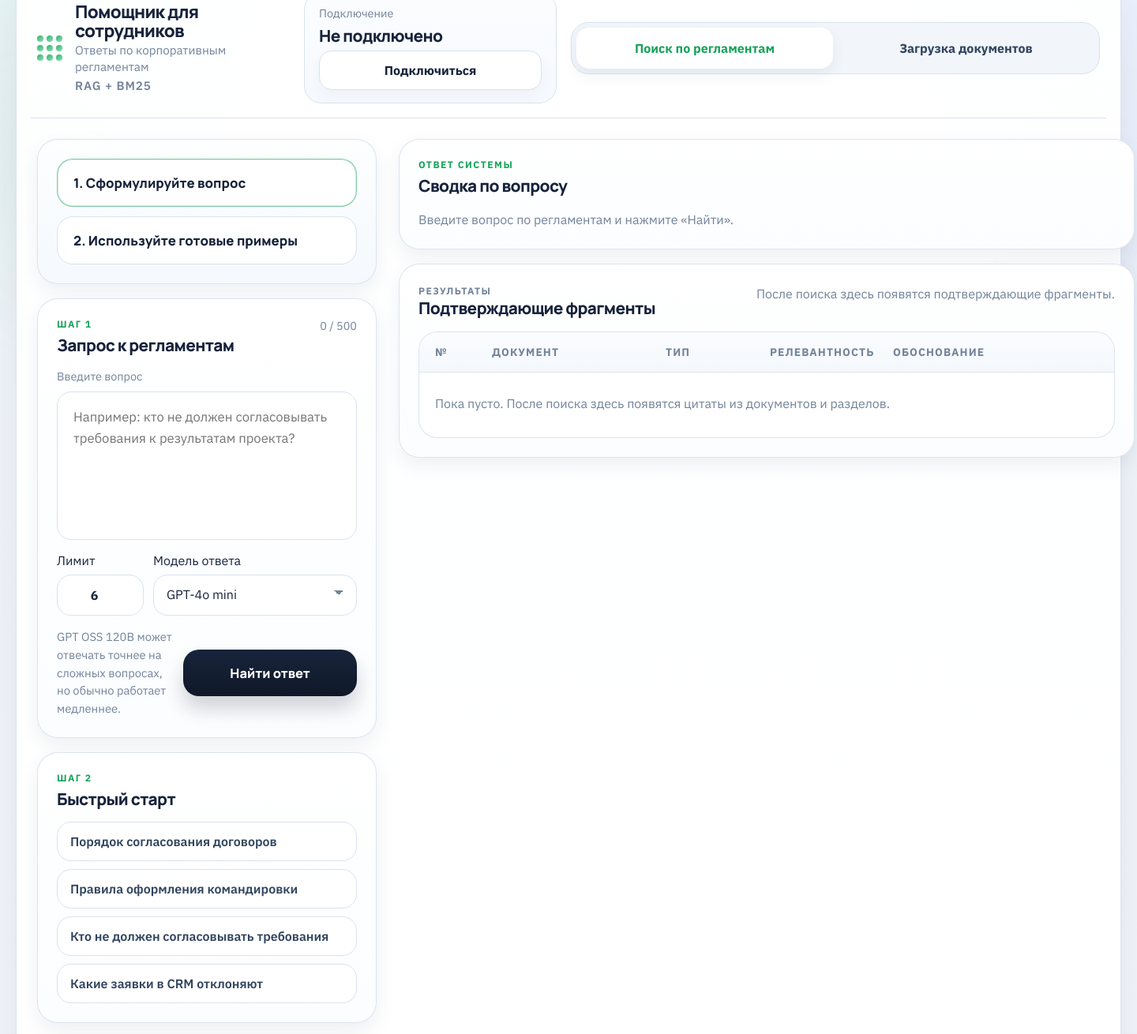
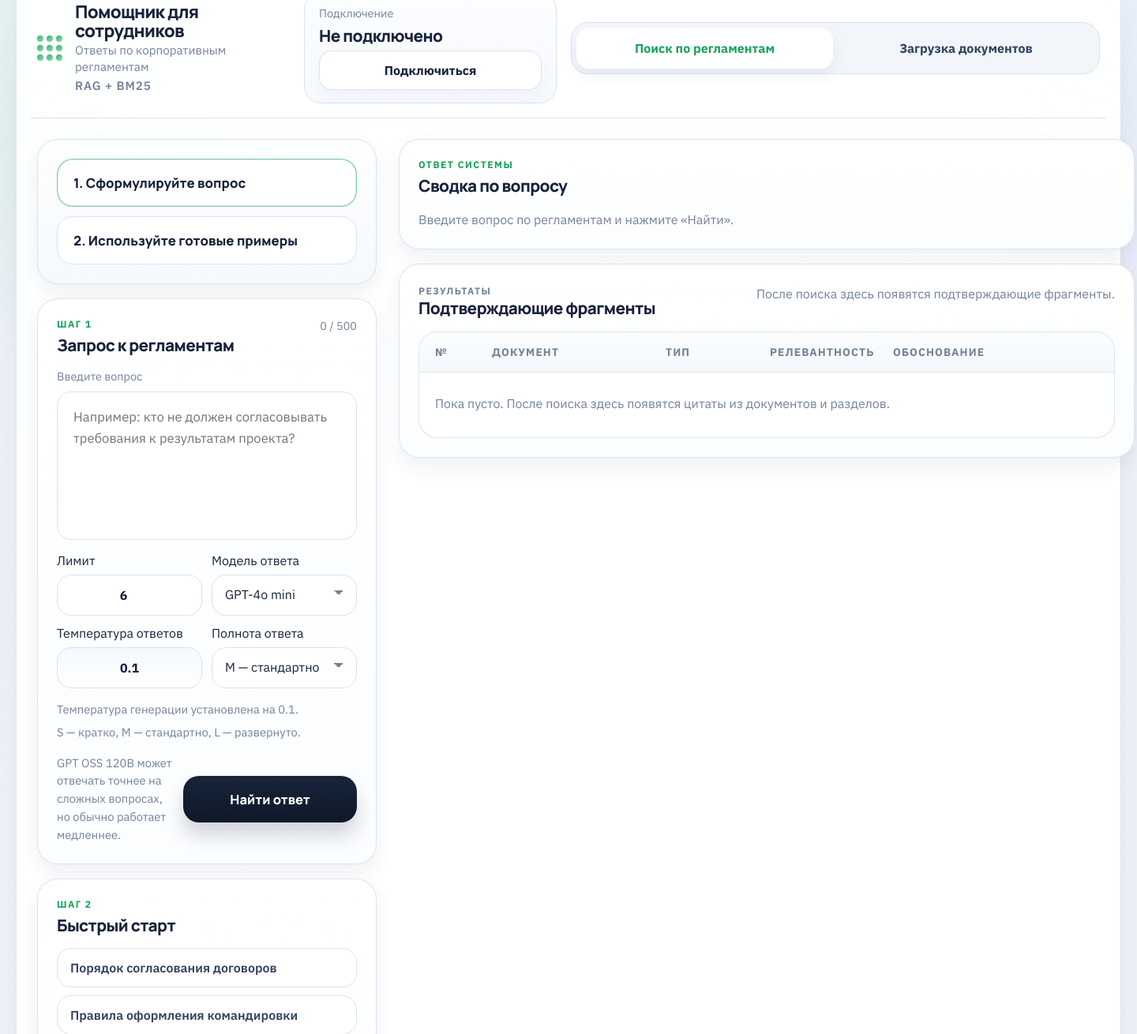
Before and after one commit to mmvolkov/regulation_search_codex_chatgpt54, a PHP site: page / in a window 1440 px wide. Shown: the part 65-1375 px from the top of the page at 79% size. Run offline with PHP 8.4, Linux system fonts and the light colour scheme.

Commit message:
Add answer length controls and fixed temperature

```diff
--- a/site/app.js
+++ b/site/app.js
@@ -2,9 +2,13 @@ const storageKey = "regulation-search-endpoint";
 const loginKey = "regulation-search-login";
 const historyKey = "regulation-search-history";
 const modelKey = "regulation-search-chat-model";
+const responseLengthKey = "regulation-search-response-length";
 const defaultEndpoint = "./regulation-proxy/search.php";
 const defaultChatModel = "openai/gpt-4o-mini";
 const allowedChatModels = ["openai/gpt-4o-mini", "openai/gpt-oss-120b"];
+const fixedAnswerTemperature = 0.1;
+const defaultResponseLength = "M";
+const allowedResponseLengths = ["S", "M", "L"];
 const authEndpoint = "./regulation-proxy/auth.php";
 const uploadEndpoint = "./regulation-proxy/upload.php";
 const collectionEndpoint = "./regulation-proxy/collection.php";
@@ -37,6 +41,8 @@ const searchForm = document.querySelector("#search-form");
 const queryInput = document.querySelector("#query");
 const limitInput = document.querySelector("#limit");
 const chatModelInput = document.querySelector("#chat-model");
+const temperatureInput = document.querySelector("#answer-temperature");
+const responseLengthInput = document.querySelector("#response-length");
 const submitButton = document.querySelector("#submit");
 const charCount = document.querySelector("#char-count");
 
@@ -108,8 +114,29 @@ function loadChatModel() {
   chatModelInput.value = allowedChatModels.includes(saved) ? saved : defaultChatModel;
 }
 
+function loadAnswerTemperature() {
+  if (!temperatureInput) {
+    return;
+  }
+
+  temperatureInput.value = fixedAnswerTemperature.toFixed(1);
+}
+
+function loadResponseLength() {
+  if (!responseLengthInput) {
+    return;
+  }
+
+  const saved = String(localStorage.getItem(responseLengthKey) || defaultResponseLength).trim().toUpperCase();
+  responseLengthInput.value = allowedResponseLengths.includes(saved) ? saved : defaultResponseLength;
+}
+
 function saveChatModel() {
   localStorage.setItem(modelKey, getChatModel());
+}
+
+function saveResponseLength() {
+  localStorage.setItem(responseLengthKey, getResponseLength());
 }
 
 function rememberLogin(login) {
@@ -151,6 +178,15 @@ function getChatModel() {
 
   const value = String(chatModelInput.value || "").trim();
   return allowedChatModels.includes(value) ? value : defaultChatModel;
+}
+
+function getResponseLength() {
+  if (!responseLengthInput) {
+    return defaultResponseLength;
+  }
+
+  const value = String(responseLengthInput.value || "").trim().toUpperCase();
+  return allowedResponseLengths.includes(value) ? value : defaultResponseLength;
 }
 
 function saveEndpoint() {
@@ -653,7 +689,7 @@ async function connectWithCredentials(login, password) {
   return parseJsonResponse(response, "Auth API вернул не-JSON ответ");
 }
 
-async function callSearchApi({ endpoint, query, limit, model }) {
+async function callSearchApi({ endpoint, query, limit, model, responseLength }) {
   const response = await fetch(endpoint, {
     method: "POST",
     headers: {
@@ -664,7 +700,9 @@ async function callSearchApi({ endpoint, query, limit, model }) {
       top_k: limit,
       generate_answer: true,
       preset: "balanced",
-      model
+      model,
+      temperature: fixedAnswerTemperature,
+      response_length: responseLength
     })
   });
 
@@ -816,6 +854,7 @@ async function handleSearch(event) {
   const query = String(queryInput?.value || "").trim();
   const limit = Number(limitInput?.value || 6);
   const model = getChatModel();
+  const responseLength = getResponseLength();
 
   if (!endpoint) {
     setState("Сначала укажите URL search proxy в настройках подключения.", "error");
@@ -838,6 +877,7 @@ async function handleSearch(event) {
   }
 
   saveChatModel();
+  saveResponseLength();
 
   submitButton.disabled = true;
   resetFeedbackState();
@@ -851,7 +891,8 @@ async function handleSearch(event) {
       endpoint,
       query,
       limit: Math.max(1, Math.min(12, Math.round(limit || 6))),
-      model
+      model,
+      responseLength
     });
     saveHistoryQuery(query);
     renderHistory();
@@ -884,7 +925,8 @@ async function testEndpoint() {
       endpoint,
       query: "правила оформления командировки",
       limit: 2,
-      model: getChatModel()
+      model: getChatModel(),
+      responseLength: getResponseLength()
     });
     const count = Array.isArray(payload.fragments)
       ? payload.fragments.length
@@ -1125,6 +1167,8 @@ async function startIndexing() {
 loadEndpoint();
 loadStoredLogin();
 loadChatModel();
+loadAnswerTemperature();
+loadResponseLength();
 renderHistory();
 updateCharCount();
 setActiveView("search");
@@ -1141,6 +1185,7 @@ saveEndpointButton?.addEventListener("click", saveEndpoint);
 testEndpointButton?.addEventListener("click", testEndpoint);
 queryInput?.addEventListener("input", updateCharCount);
 chatModelInput?.addEventListener("change", saveChatModel);
+responseLengthInput?.addEventListener("change", saveResponseLength);
 feedbackYes?.addEventListener("click", () => submitFeedback("yes"));
 feedbackNo?.addEventListener("click", () => submitFeedback("no"));
 clearFilesButton?.addEventListener("click", () => {
--- a/site/index.html
+++ b/site/index.html
@@ -109,6 +109,25 @@
                         <option value="openai/gpt-oss-120b">GPT OSS 120B (эксперимент)</option>
                       </select>
                     </label>
+
+                    <label class="meta-control meta-control--stack">
+                      <span>Температура ответов</span>
+                      <input id="answer-temperature" type="text" value="0.1" readonly />
+                    </label>
+
+                    <label class="meta-control meta-control--stack">
+                      <span>Полнота ответа</span>
+                      <select id="response-length" class="meta-control__select">
+                        <option value="S">S — кратко</option>
+                        <option value="M" selected>M — стандартно</option>
+                        <option value="L">L — развернуто</option>
+                      </select>
+                    </label>
+                  </div>
+
+                  <div class="search-form__settings-note">
+                    <p class="search-form__hint">Температура генерации установлена на 0.1.</p>
+                    <p class="search-form__hint">S — кратко, M — стандартно, L — развернуто.</p>
                   </div>
 
                   <div class="search-form__row">
--- a/site/styles.css
+++ b/site/styles.css
@@ -466,7 +466,7 @@ a {
 
 .search-form__controls {
   display: grid;
-  grid-template-columns: 110px minmax(0, 1fr);
+  grid-template-columns: repeat(2, minmax(0, 1fr));
   gap: 12px;
 }
 
@@ -475,6 +475,11 @@ a {
   color: var(--muted);
   font-size: 0.92rem;
   line-height: 1.55;
+}
+
+.search-form__settings-note {
+  display: grid;
+  gap: 6px;
 }
 
 .meta-control {
@@ -497,6 +502,12 @@ a {
 
 .meta-control--stack input {
   width: 100%;
+}
+
+.meta-control--stack input[readonly] {
+  color: var(--ink);
+  background: linear-gradient(180deg, rgba(244, 248, 253, 0.96) 0%, rgba(255, 255, 255, 1) 100%);
+  cursor: default;
 }
 
 .meta-control__select {
```
Also changed, not shown: site/regulation-proxy/search.php (+9 -0 lines), n8n/regulation_search_dispatcher.json.
